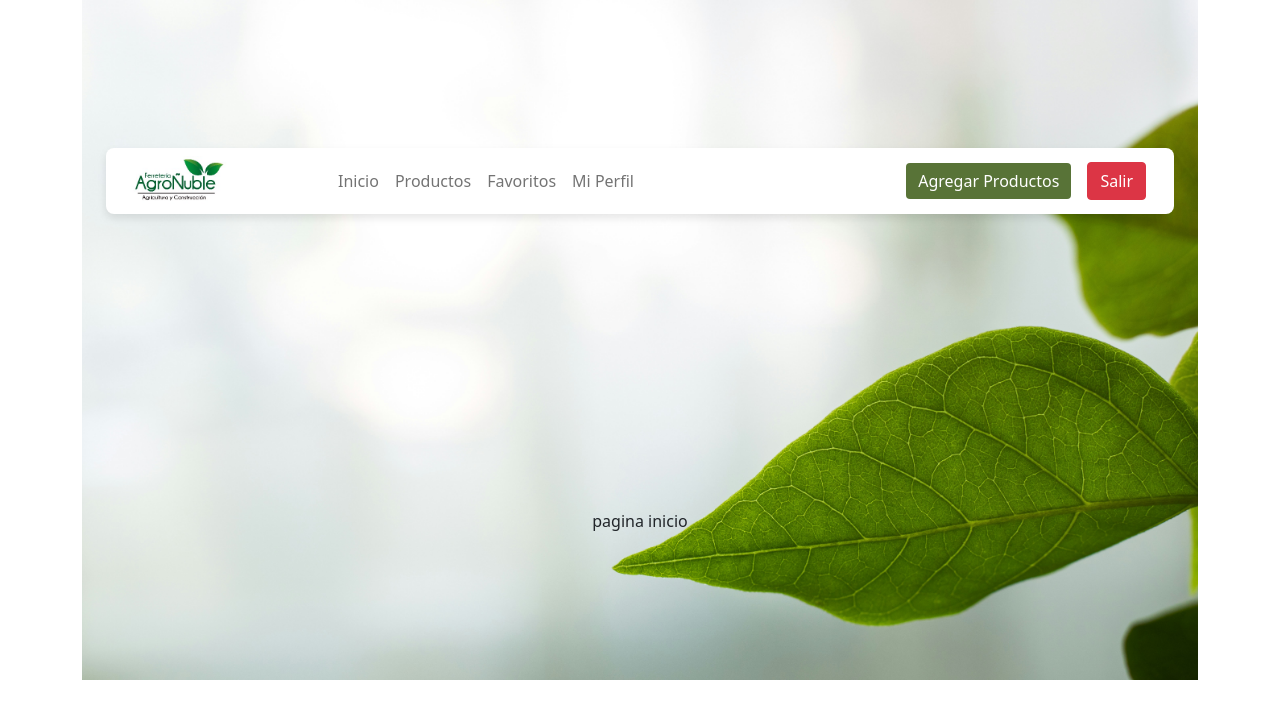
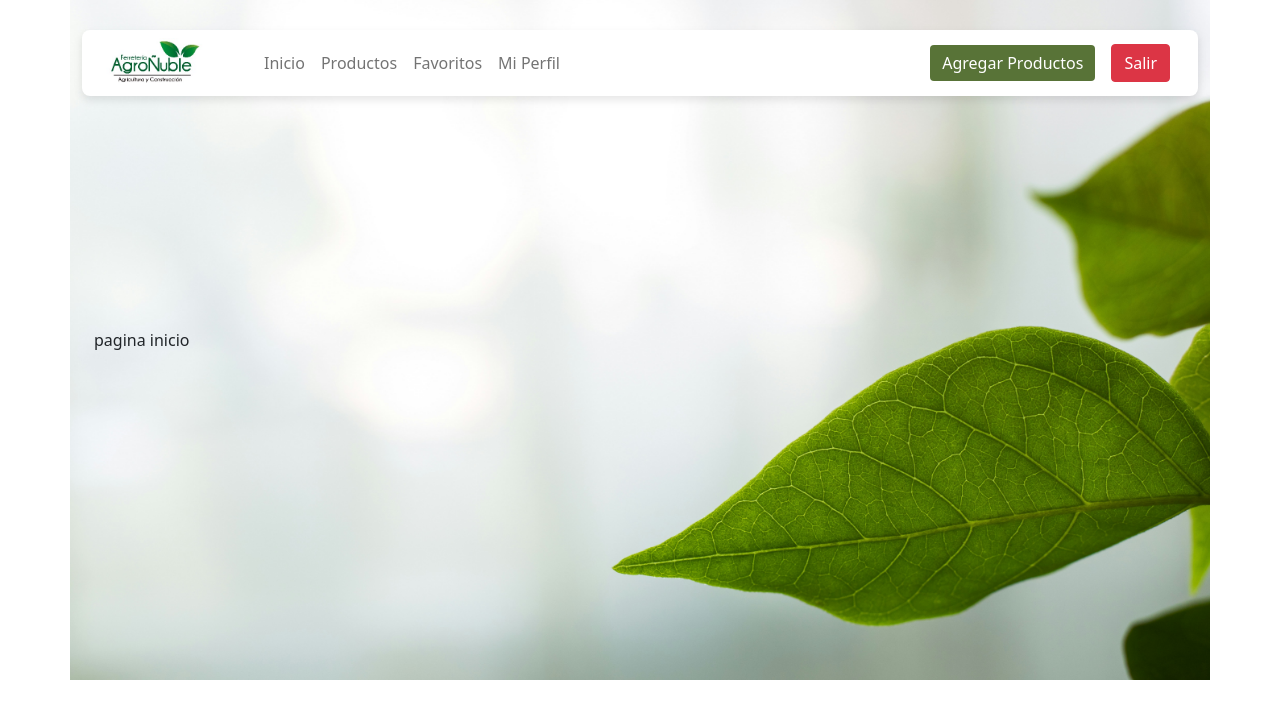
Before and after one commit to robertocontrerassandoval/Hito_2_Dearrollo_Frontend, a React (Vite) app: page /inicio in a window 1280 px wide. Shown: the top 718 px of the page. Built offline with nearby package versions, Linux system fonts and the light colour scheme.

Commit message:
:tada:hito-2-frontend 2808-3

```diff
--- a/src/components/NavbarInicio.jsx
+++ b/src/components/NavbarInicio.jsx
@@ -9,7 +9,7 @@ function NavbarInicio() {
     <Navbar className="navbar-inicio" bg="white" variant="light" expand="lg">
     <Container>
 
-        <Container style={{ maxWidth: '200px', width: '100%' }}>
+        <Container style={{ maxWidth: '150px', width: '100%' }}>
         <Navbar.Brand className="ml-auto">
         <img
           src={logo}
@@ -44,7 +44,7 @@ function NavbarInicio() {
 
 
       <Navbar.Brand className="mr-auto">
-        <Link to="/agragar" className="btn btn-primary mr-2">Agregar Productos</Link>
+        <Link to="/agregar" className="btn btn-primary mr-2">Agregar Productos</Link>
       </Navbar.Brand>
 
       <Navbar.Brand className="mr-auto">
--- a/src/index.css
+++ b/src/index.css
@@ -130,3 +130,21 @@
     box-shadow: 0 4px 8px rgba(0, 0, 0, 0.1); /* Ajusta los valores según tus preferencias */
     border-radius: 8px; /* Bordes redondeados */
   }
+
+      /* Formulario de inicio */
+.container-inicio {
+  height: 85vh; /* Asegura que el contenedor cubra toda la altura de la ventana */
+  width: 100%; /* Asegura que el contenedor cubra todo el ancho del contenedor padre */
+  display: flex; /* Usa Flexbox para centrar el contenido */
+  justify-content: space-around; /* Centra el contenido horizontalmente */
+  align-items: center; /* Centra el contenido verticalmente */
+  background-image: url('./img/hojas.jpg'); /* Cambia la ruta a la imagen que quieras usar */
+  background-size: cover; /* Ajusta el tamaño de la imagen para cubrir todo el contenedor */
+  background-position: center; /* Centra la imagen */
+  background-repeat: no-repeat; /* Evita que la imagen se repita */
+}
+
+.container-navbar-inicio {
+  position: absolute;
+  top: 30px; /* Ajusta según sea necesario */
+}
--- a/src/view/Agregar.jsx
+++ b/src/view/Agregar.jsx
@@ -52,7 +52,7 @@ function Agregar() {
   </Form.Group>
 <Container className='d-flex justify-content-center'>
 <Button  variant="primary" type="submit">
-    Registrar
+    Agregar
   </Button>
 
 </Container>
--- a/src/view/Inicio.jsx
+++ b/src/view/Inicio.jsx
@@ -8,14 +8,17 @@ const Inicio = () => {
   return (
 
    <>
-   <Container>
+   <Container className="container-inicio d-flex flex-column justify-content-space-around">
 
-     <Container className="container-login d-flex flex-column justify-content-space-around">
-     <Container >
+
+     <Container className='container-navbar-inicio'>
           <NavbarInicio/>
-          </Container>
+      </Container>
+
+          <Container >
            pagina inicio
           </Container>
+
             </Container>
 
    </>
```
